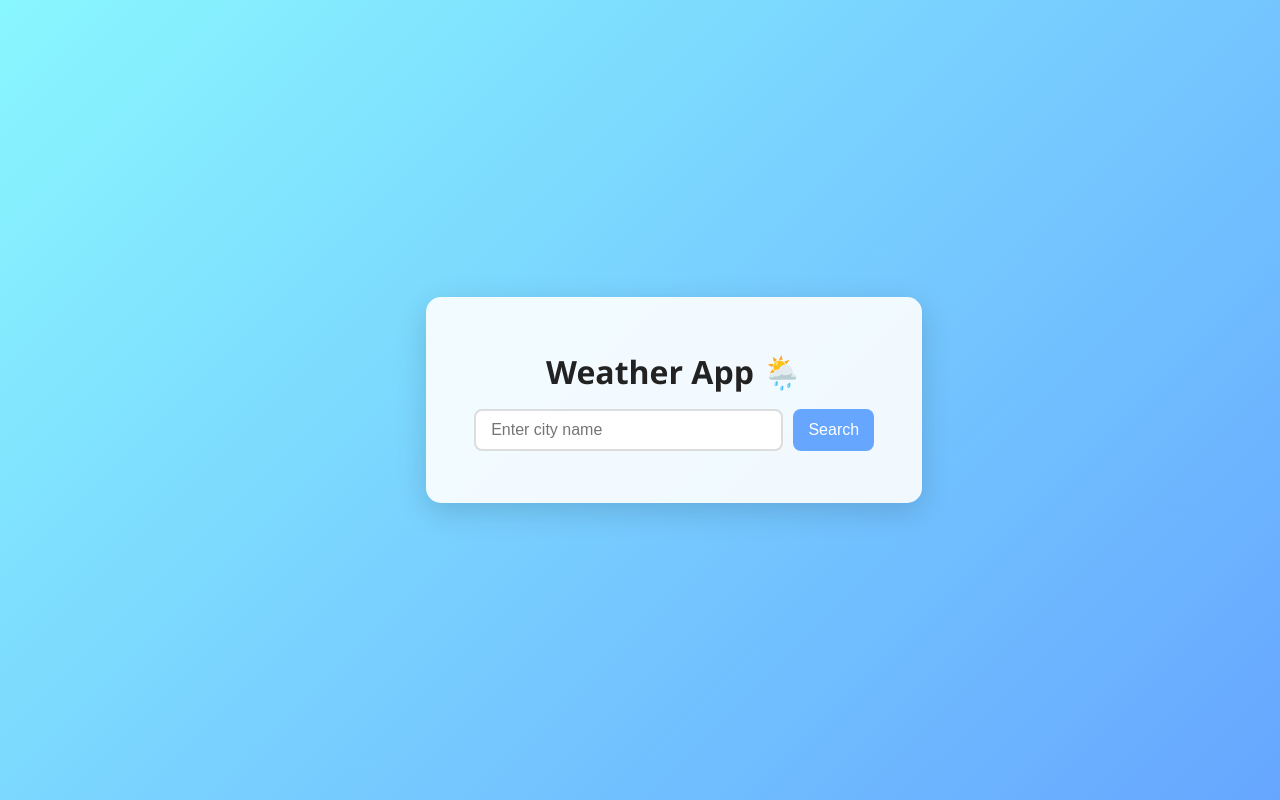
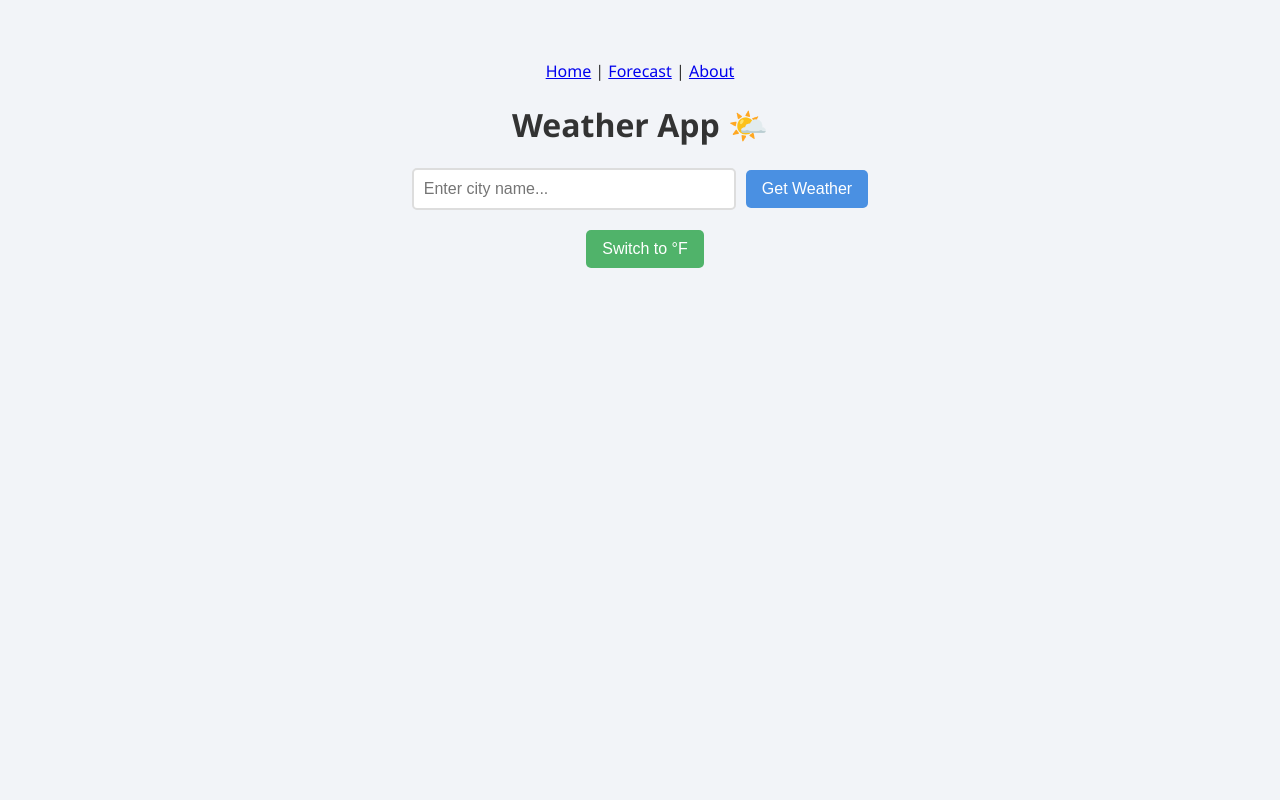
Before and after one commit to Danveer0singh/Immersion_Project, a React (Vite) app: page / in a window 1280 px wide. Built offline with nearby package versions, Linux system fonts and the light colour scheme; no server answers.

Commit message:
Pages_added

```diff
--- a/index.html
+++ b/index.html
@@ -1,13 +1,15 @@
-
 <!DOCTYPE html>
 <html lang="en">
+
 <head>
   <meta charset="UTF-8" />
   <meta name="viewport" content="width=device-width, initial-scale=1.0" />
   <title>Weather App</title>
 </head>
+
 <body>
   <div id="root"></div>
   <script type="module" src="/src/index.jsx"></script>
 </body>
+
 </html>
--- a/package.json
+++ b/package.json
@@ -7,8 +7,10 @@
     "preview": "vite preview"
   },
   "dependencies": {
+    "framer-motion": "^12.23.0",
     "react": "^18.2.0",
-    "react-dom": "^18.2.0"
+    "react-dom": "^18.2.0",
+    "react-router-dom": "^7.6.3"
   },
   "devDependencies": {
     "@vitejs/plugin-react": "^4.0.0",
--- a/src/App.jsx
+++ b/src/App.jsx
@@ -1,91 +1,25 @@
-import React, { useState, useEffect } from 'react';
-import './styles/App.css';
-import { getWeatherDataByCity, getWeatherDataByCoords } from './services/weatherApi';
+import React from 'react';
+import { Routes, Route, Link } from 'react-router-dom';
+import Home from './pages/Home';
+import Forecast from './pages/Forecast';
+import About from './pages/About';
 
-const App = () => {
-  const [city, setCity] = useState('');
-  const [weather, setWeather] = useState(null);
-  const [loading, setLoading] = useState(false);
-  const [error, setError] = useState('');
+function App() {
+  return (
+    <div className="app">
+      <nav>
+        <Link to="/">Home</Link> |{" "}
+        <Link to="/forecast">Forecast</Link> |{" "}
+        <Link to="/about">About</Link>
+      </nav>
 
-  useEffect(() => {
-    // Try to get user's location on load
-    if ("geolocation" in navigator) {
-      navigator.geolocation.getCurrentPosition(
-        async (position) => {
-          setLoading(true);
-          try {
-            const data = await getWeatherDataByCoords(
-              position.coords.latitude,
-              position.coords.longitude
-            );
-            setWeather(data);
-            setError('');
-          } catch (err) {
-            setError('Failed to fetch weather for your location.');
-          }
-          setLoading(false);
-        },
-        (err) => {
-          console.log('Geolocation denied or failed.', err);
-        }
-      );
-    }
-  }, []);
-
-  const handleSearch = async () => {
-    if (!city.trim()) return;
-    setLoading(true);
-    setError('');
-    try {
-      const data = await getWeatherDataByCity(city);
-      setWeather(data);
-      setCity('');
-    } catch (err) {
-      setError('City not found. Please try again.');
-      setWeather(null);
-    }
-    setLoading(false);
-  };
-
-  const formatTime = (timezoneOffset) => {
-    const localDate = new Date(new Date().getTime() + timezoneOffset * 1000);
-    return localDate.toUTCString().slice(-12, -4);
-  };
-
-  return (
-    <div className="App">
-      <h1>Weather App 🌦️</h1>
-      <div className="search-container">
-        <input
-          type="text"
-          placeholder="Enter city name"
-          value={city}
-          onChange={(e) => setCity(e.target.value)}
-          onKeyDown={(e) => e.key === 'Enter' && handleSearch()}
-        />
-        <button onClick={handleSearch}>Search</button>
-      </div>
-
-      {loading && <p>Loading...</p>}
-      {error && <p className="error">{error}</p>}
-
-      {weather && (
-        <div className="weather-card">
-          <h2>{weather.name}, {weather.sys.country}</h2>
-          <p>Local Time: {formatTime(weather.timezone)}</p>
-          <img
-            src={`https://openweathermap.org/img/wn/${weather.weather[0].icon}@2x.png`}
-            alt={weather.weather[0].description}
-          />
-          <p>Temperature: {Math.round(weather.main.temp)}°C (Feels like {Math.round(weather.main.feels_like)}°C)</p>
-          <p>Condition: {weather.weather[0].main}</p>
-          <p>Humidity: {weather.main.humidity}%</p>
-          <p>Wind: {Math.round(weather.wind.speed * 3.6)} km/h</p>
-        </div>
-      )}
+      <Routes>
+        <Route path="/" element={<Home />} />
+        <Route path="/forecast" element={<Forecast />} />
+        <Route path="/about" element={<About />} />
+      </Routes>
     </div>
   );
-};
+}
 
 export default App;
--- a/src/index.jsx
+++ b/src/index.jsx
@@ -1,11 +1,13 @@
-
 import React from 'react';
 import ReactDOM from 'react-dom/client';
 import App from './App';
+import { BrowserRouter } from 'react-router-dom';
 import './styles/App.css';
 
 ReactDOM.createRoot(document.getElementById('root')).render(
   <React.StrictMode>
-    <App />
+    <BrowserRouter>
+      <App />
+    </BrowserRouter>
   </React.StrictMode>
 );
--- /dev/null
+++ b/src/pages/About.jsx
@@ -0,0 +1,13 @@
+import React from 'react';
+
+function About() {
+    return (
+        <div>
+            <h1>About This App ⚙️</h1>
+            <p>This weather app is built with React, Vite, and OpenWeatherMap API.</p>
+            <p>It features geolocation, unit toggling, and responsive UI. More features coming soon!</p>
+        </div>
+    );
+}
+
+export default About;
--- /dev/null
+++ b/src/pages/Forecast.jsx
@@ -0,0 +1,90 @@
+import React, { useState, useEffect } from 'react';
+
+const API_KEY = 'ed2c6f01bb2131ab77462e6db97d0939';
+
+function Forecast() {
+    const [forecast, setForecast] = useState(null);
+    const [loading, setLoading] = useState(false);
+    const [unit, setUnit] = useState('metric');
+    const [location, setLocation] = useState(null);
+
+    const fetchForecast = async (query, type = 'city') => {
+        setLoading(true);
+        let url = '';
+        if (type === 'city') {
+            url = `https://api.openweathermap.org/data/2.5/forecast?q=${query}&appid=${API_KEY}&units=${unit}`;
+        } else {
+            url = `https://api.openweathermap.org/data/2.5/forecast?lat=${query.lat}&lon=${query.lon}&appid=${API_KEY}&units=${unit}`;
+        }
+
+        try {
+            const res = await fetch(url);
+            const data = await res.json();
+            console.log("Forecast data:", data);
+
+            if (data.cod === "200") {
+                setForecast(data);
+            } else {
+                alert(`Error: ${data.message}`);
+            }
+        } catch (err) {
+            console.error(err);
+            alert('Network error or invalid response.');
+        }
+        setLoading(false);
+    };
+
+    // Try geolocation on load
+    useEffect(() => {
+        if (navigator.geolocation) {
+            navigator.geolocation.getCurrentPosition(
+                pos => {
+                    const coords = { lat: pos.coords.latitude, lon: pos.coords.longitude };
+                    setLocation(coords);
+                    fetchForecast(coords, 'coords');
+                },
+                err => {
+                    console.log("Geolocation denied.", err);
+                    // fallback to a default city
+                    fetchForecast("Delhi", 'city');
+                }
+            );
+        } else {
+            fetchForecast("Delhi", 'city');
+        }
+        // eslint-disable-next-line
+    }, [unit]);
+
+    const toggleUnit = () => {
+        setUnit(prev => (prev === 'metric' ? 'imperial' : 'metric'));
+        if (location) {
+            fetchForecast(location, 'coords');
+        }
+    };
+
+    return (
+        <div>
+            <h1>5-Day Forecast 📅</h1>
+            <div className="unit-toggle-container">
+                <button className="unit-toggle" onClick={toggleUnit}>
+                    {unit === 'metric' ? 'Switch to °F' : 'Switch to °C'}
+                </button>
+            </div>
+            {loading && <p>Loading forecast...</p>}
+            {forecast && (
+                <div className="forecast-grid">
+                    {forecast.list.filter((_, i) => i % 8 === 0).map((item, index) => (
+                        <div key={index} className="weather-card">
+                            <h2>{new Date(item.dt_txt).toLocaleDateString()}</h2>
+                            <p>{item.weather[0].description}</p>
+                            <p>Temp: {item.main.temp}°{unit === 'metric' ? 'C' : 'F'}</p>
+                            <p>Humidity: {item.main.humidity}%</p>
+                        </div>
+                    ))}
+                </div>
+            )}
+        </div>
+    );
+}
+
+export default Forecast;
--- /dev/null
+++ b/src/pages/Home.jsx
@@ -0,0 +1,92 @@
+import React, { useState, useEffect } from 'react';
+import WeatherCard from '../components/WeatherCard';
+
+const API_KEY = 'ed2c6f01bb2131ab77462e6db97d0939';
+
+function Home() {
+    const [city, setCity] = useState('');
+    const [weather, setWeather] = useState(null);
+    const [loading, setLoading] = useState(false);
+    const [unit, setUnit] = useState('metric');
+
+    // Fetch by city name or by coords
+    const fetchWeather = async (query, type = 'city') => {
+        setLoading(true);
+        let url;
+        if (type === 'city') {
+            url = `https://api.openweathermap.org/data/2.5/weather?q=${query}&appid=${API_KEY}&units=${unit}`;
+        } else {
+            url = `https://api.openweathermap.org/data/2.5/weather?lat=${query.lat}&lon=${query.lon}&appid=${API_KEY}&units=${unit}`;
+        }
+
+        try {
+            const res = await fetch(url);
+            const data = await res.json();
+            console.log("API response:", data);
+
+            if (data.cod === 200) {
+                setWeather(data);
+            } else {
+                setWeather(null);
+                alert(`Error: ${data.message}`);
+            }
+        } catch (err) {
+            console.error(err);
+            alert('Network error or invalid response.');
+        }
+        setLoading(false);
+    };
+
+    // Auto detect location on load
+    useEffect(() => {
+        if (navigator.geolocation) {
+            navigator.geolocation.getCurrentPosition(
+                pos => {
+                    fetchWeather({ lat: pos.coords.latitude, lon: pos.coords.longitude }, 'coords');
+                },
+                err => {
+                    console.log("Geolocation denied.", err);
+                }
+            );
+        }
+        // eslint-disable-next-line
+    }, [unit]); // triggers refetch on unit change
+
+    // Submit search form
+    const handleSubmit = (e) => {
+        e.preventDefault();
+        if (city.trim()) fetchWeather(city);
+    };
+
+    // Toggle unit
+    const toggleUnit = () => {
+        setUnit(prev => (prev === 'metric' ? 'imperial' : 'metric'));
+        if (weather && weather.coord) {
+            fetchWeather({ lat: weather.coord.lat, lon: weather.coord.lon }, 'coords');
+        }
+    };
+
+    return (
+        <>
+            <h1>Weather App 🌤️</h1>
+            <form onSubmit={handleSubmit}>
+                <input
+                    type="text"
+                    placeholder="Enter city name..."
+                    value={city}
+                    onChange={(e) => setCity(e.target.value)}
+                />
+                <button type="submit">Get Weather</button>
+            </form>
+            <div className="unit-toggle-container">
+                <button className="unit-toggle" onClick={toggleUnit}>
+                    {unit === 'metric' ? 'Switch to °F' : 'Switch to °C'}
+                </button>
+            </div>
+            {loading && <p>Loading...</p>}
+            {weather && <WeatherCard weather={weather} unit={unit} />}
+        </>
+    );
+}
+
+export default Home;
--- a/src/styles/App.css
+++ b/src/styles/App.css
@@ -1,87 +1,106 @@
+/* Reset & base */
 body {
   font-family: 'Segoe UI', Tahoma, Geneva, Verdana, sans-serif;
-  background: linear-gradient(135deg, #89f7fe, #66a6ff);
-  height: 100vh;
+  background: #f2f4f8;
+  color: #333;
   margin: 0;
-  display: flex;
-  justify-content: center;
-  align-items: center;
-  color: #333;
+  padding: 0;
+  text-align: center;
 }
 
-.App {
-  background: rgba(255, 255, 255, 0.9);
-  padding: 2rem 3rem;
-  border-radius: 15px;
-  box-shadow: 0 8px 30px rgba(0, 0, 0, 0.15);
-  text-align: center;
-  max-width: 400px;
-  width: 100%;
+/* App container */
+.app {
+  max-width: 600px;
+  margin: 40px auto;
+  padding: 20px;
 }
 
-.App h1 {
-  margin-bottom: 1rem;
-  font-size: 2rem;
-  color: #222;
-}
-
-.search-container {
-  display: flex;
-  gap: 10px;
+/* Form styling */
+form {
   margin-bottom: 20px;
 }
 
-.search-container input {
-  flex: 1;
-  padding: 10px 15px;
+input[type="text"] {
+  padding: 10px;
+  font-size: 16px;
+  width: 60%;
+  max-width: 300px;
   border: 2px solid #ddd;
-  border-radius: 8px;
-  font-size: 1rem;
+  border-radius: 5px;
+  outline: none;
+  transition: border-color 0.3s;
 }
 
-.search-container input:focus {
-  outline: none;
-  border-color: #66a6ff;
+input[type="text"]:focus {
+  border-color: #4a90e2;
 }
 
-.search-container button {
-  padding: 10px 15px;
+button {
+  padding: 10px 16px;
+  font-size: 16px;
+  margin-left: 10px;
+  background: #4a90e2;
+  color: white;
   border: none;
-  background: #66a6ff;
-  color: white;
-  font-size: 1rem;
-  border-radius: 8px;
+  border-radius: 5px;
   cursor: pointer;
   transition: background 0.3s;
 }
 
-.search-container button:hover {
-  background: #558ce5;
+button:hover {
+  background: #357ABD;
 }
 
+/* Updated unit toggle styles */
+.unit-toggle-container {
+  text-align: center;
+  margin-top: 20px;
+}
+
+.unit-toggle {
+  display: inline-block;
+  background: #50b36a;
+  color: white;
+  padding: 10px 16px;
+  font-size: 16px;
+  border: none;
+  border-radius: 5px;
+  cursor: pointer;
+  transition: background 0.3s;
+}
+
+.unit-toggle:hover {
+  background: #3d9454;
+}
+
+/* Weather card */
 .weather-card {
-  background: #fff;
-  padding: 1.5rem;
-  border-radius: 12px;
+  background: white;
+  padding: 25px 30px;
+  border-radius: 15px;
   box-shadow: 0 6px 20px rgba(0, 0, 0, 0.1);
+  display: inline-block;
+  margin-top: 25px;
+  transition: transform 0.3s;
+}
+
+.weather-card:hover {
+  transform: translateY(-5px);
 }
 
 .weather-card h2 {
-  margin: 0 0 10px;
-  font-size: 1.5rem;
+  margin-top: 0;
+  font-size: 28px;
 }
 
 .weather-card p {
-  margin: 5px 0;
-  font-size: 1rem;
+  margin: 6px 0;
+  font-size: 16px;
 }
 
-.weather-card img {
-  width: 80px;
-  height: 80px;
+/* Responsive tweaks */
+@media (max-width: 480px) {
+  input[type="text"] {
+    width: 80%;
+  }
 }
-
-.error {
-  color: red;
-  margin-top: 10px;
-}
```
Also changed, not shown: src/components/WeatherCard.jsx (+7 -9 lines), vite.config.mjs (+3 -4 lines), 1 other file (tests, documents, lock files or other folders).
